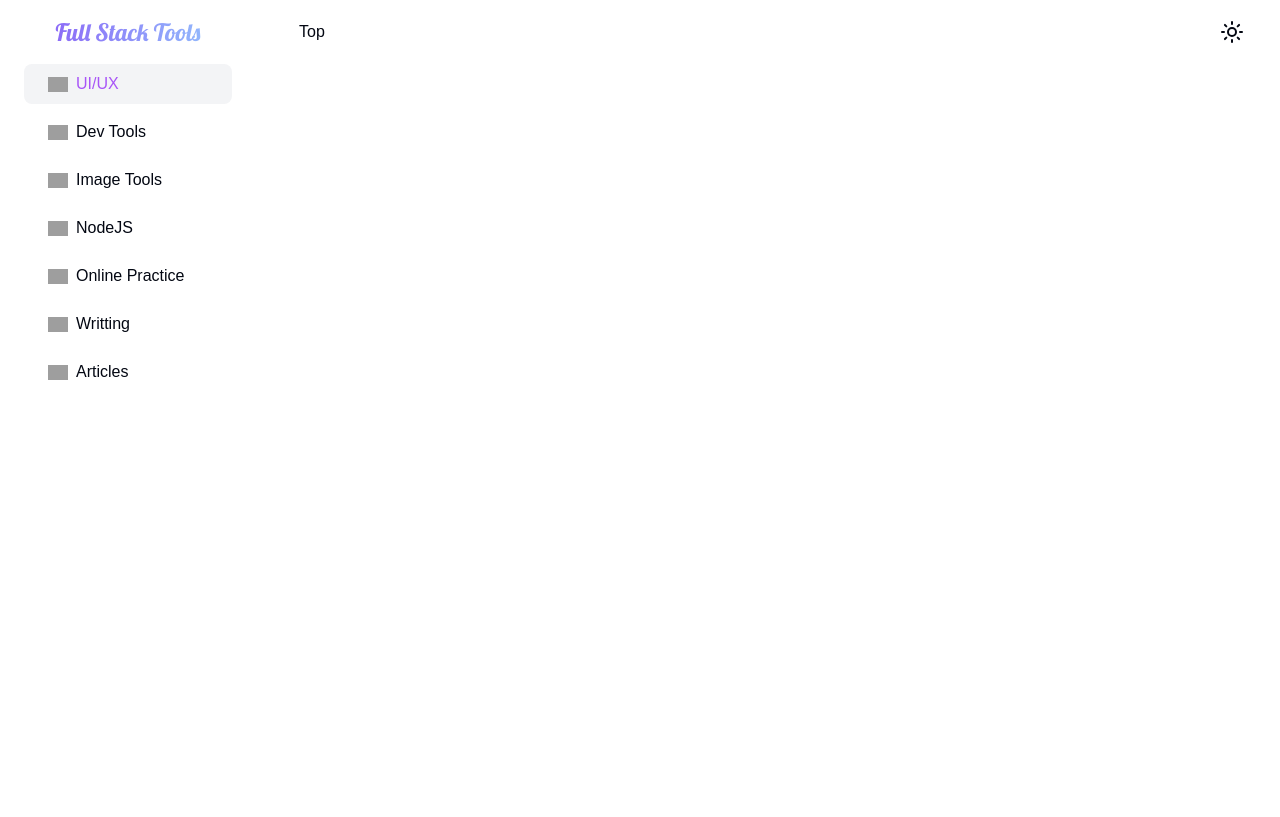
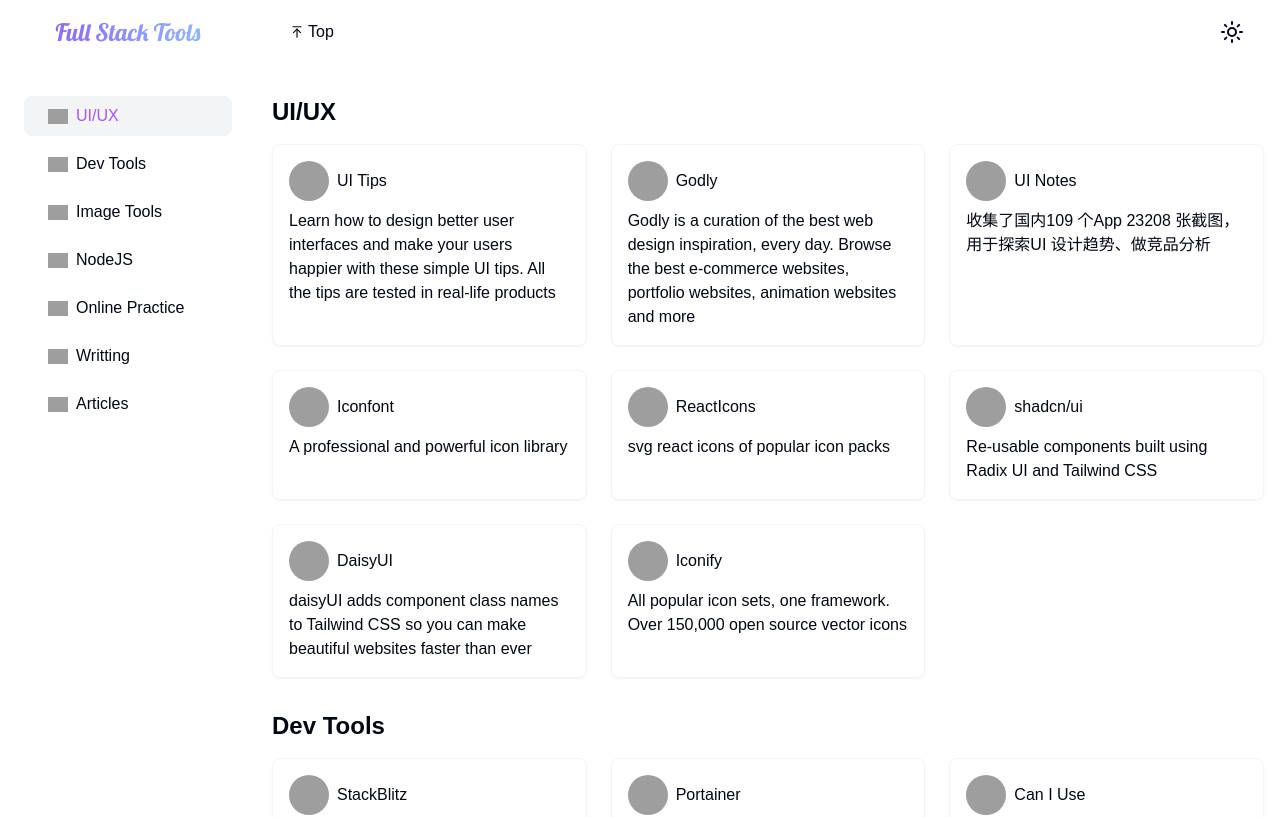
Before and after one commit to tuntun0609/full-stack-tool, a Next.js app: page / in a window 1280 px wide. Shown: the top 817 px of the page. Built offline with nearby package versions, Linux system fonts and the light colour scheme; grey boxes are pictures that could not be loaded; a web font is replaced by a local one.

Commit message:
feat: tool list

```diff
--- a/src/app/page.tsx
+++ b/src/app/page.tsx
@@ -1,5 +1,6 @@
 import { Header } from '@/components/header'
 import { Sidebar } from '@/components/sidebar'
+import { ToolList } from '@/components/tool-list'
 
 export default function Home() {
   return (
@@ -7,6 +8,7 @@
       <Sidebar />
       <div className="sm:pl-[16rem]">
         <Header />
+        <ToolList />
       </div>
     </div>
   )
--- a/src/components/header/index.tsx
+++ b/src/components/header/index.tsx
@@ -1,13 +1,13 @@
+import { ArrowUpToLine } from 'lucide-react'
 import { ThemeToggle } from '../theme/theme-toggle'
 import { Button } from '@/components/ui/button'
+import { TopButton } from './top-button'
 
 export const Header = () => {
   return (
-    <div className="h-16 flex justify-between items-center px-6">
+    <div className="sticky top-0 z-40 bg-background h-16 flex justify-between items-center px-6">
       <div className="header-left ">
-        <div className="top-btn ease-in-out transition-all duration-200 w-16 h-8 rounded-lg hover:bg-gray-100 dark:hover:bg-gray-400 flex justify-center items-center cursor-pointer hover:text-purple-500">
-          Top
-        </div>
+        <TopButton />
       </div>
       <div className="header-right">
         <ThemeToggle />
--- /dev/null
+++ b/src/components/header/top-button.tsx
@@ -0,0 +1,18 @@
+'use client'
+
+import { ArrowUpToLine } from 'lucide-react'
+
+export const TopButton = () => {
+  const toTop = () => {
+    window.scrollTo({ top: 0, behavior: 'smooth' })
+  }
+
+  return (
+    <div
+      onClick={toTop}
+      className="top-btn ease-in-out transition-all duration-200 w-16 h-8 rounded-lg hover:bg-gray-100 dark:hover:bg-gray-400 flex justify-center items-center gap-1 cursor-pointer hover:text-purple-500">
+      <ArrowUpToLine size={14} />
+      Top
+    </div>
+  )
+}
--- a/src/components/sidebar/index.tsx
+++ b/src/components/sidebar/index.tsx
@@ -13,7 +13,9 @@
           )}>
           Full Stack Tools
         </div>
-        <Menu />
+        <div className="pt-8">
+          <Menu />
+        </div>
       </nav>
     </div>
   )
--- a/src/components/sidebar/menu.tsx
+++ b/src/components/sidebar/menu.tsx
@@ -15,6 +15,16 @@
   }))
   const [activeId, setActiveId] = useState(menuItems[0].id)
 
+  const toActiveIdTool = (index: number) => {
+    const activeIdTool = document.getElementById(`tool-list-${index + 1}`)
+    const elePosition = activeIdTool?.getBoundingClientRect().top || 0
+    const offsetPosition = elePosition + window.pageYOffset - 75
+    window.scrollTo({
+      top: offsetPosition,
+      behavior: 'smooth',
+    })
+  }
+
   return (
     <div className="nav flex flex-col gap-2">
       {menuItems.map((item, index) => (
@@ -23,6 +33,7 @@
           key={index}
           onClick={() => {
             setActiveId(item.id)
+            toActiveIdTool(index)
           }}>
           <Image src={item.icon} alt={item.title} width={20} height={20} />
           <span>{item.title}</span>
--- /dev/null
+++ b/src/components/tool-list/index.tsx
@@ -0,0 +1,51 @@
+import siteMap from '@/config/sample.json'
+import Image from 'next/image'
+import Link from 'next/link'
+
+const ToolItem = (data: {
+  title: string
+  description: string
+  icon: string
+  url: string
+}) => (
+  <Link href={data.url} target="_blank">
+    <div className="h-full p-4 border border-gray-100 rounded-lg shadow-sm cursor-pointer transition-all hover:-translate-y-1 hover:scale-105 hover:bg-border hover:shadow-lg xl:mb-0">
+      <div className="flex items-center h-10 mb-2">
+        <div className="w-10 h-10 flex rounded-full overflow-hidden mr-2 text-center">
+          {data.icon ? (
+            <Image
+              className="dark:bg-white"
+              src={data.icon}
+              alt={data.title}
+              width={40}
+              height={40}
+            />
+          ) : (
+            <span className="h-full w-full rounded-full bg-purple-500 text-center font-bold leading-10 text-white dark:text-gray-200">
+              {data.title.slice(0, 1)}
+            </span>
+          )}
+        </div>
+        <div>{data.title}</div>
+      </div>
+      <div>{data.description}</div>
+    </div>
+  </Link>
+)
+
+export const ToolList = () => {
+  return (
+    <div className="w-full pt-8 px-4">
+      {siteMap.map((item, index) => (
+        <div key={index} id={`tool-list-${index + 1}`} className="mb-8">
+          <h2 className="text-2xl font-bold mb-4">{item.title}</h2>
+          <div className="grid grid-cols-1 gap-3 md:grid-cols-2 md:gap-6 lg:grid-cols-3">
+            {item.links.map((child, childIndex) => (
+              <ToolItem key={childIndex} {...child} />
+            ))}
+          </div>
+        </div>
+      ))}
+    </div>
+  )
+}
```
